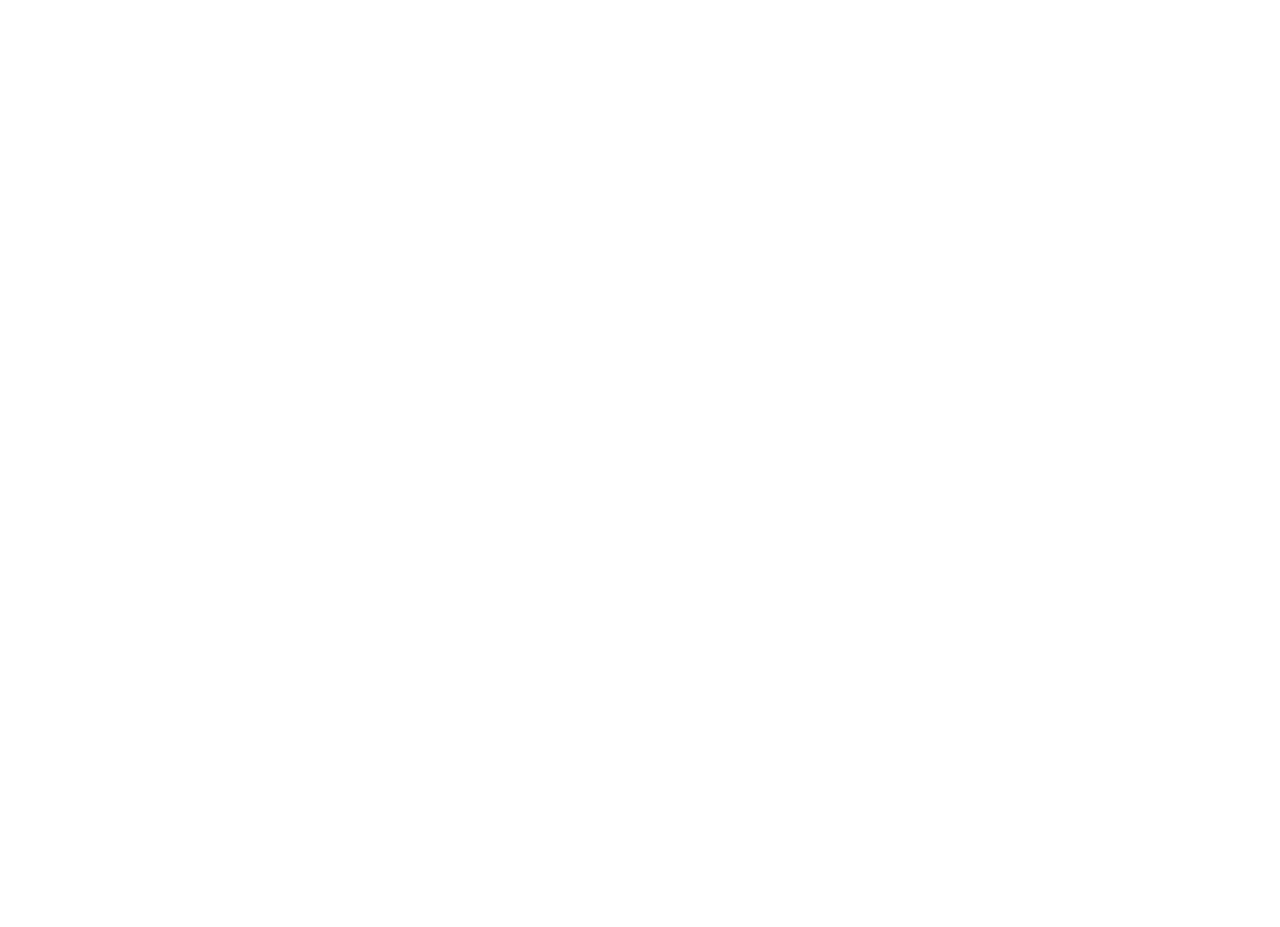
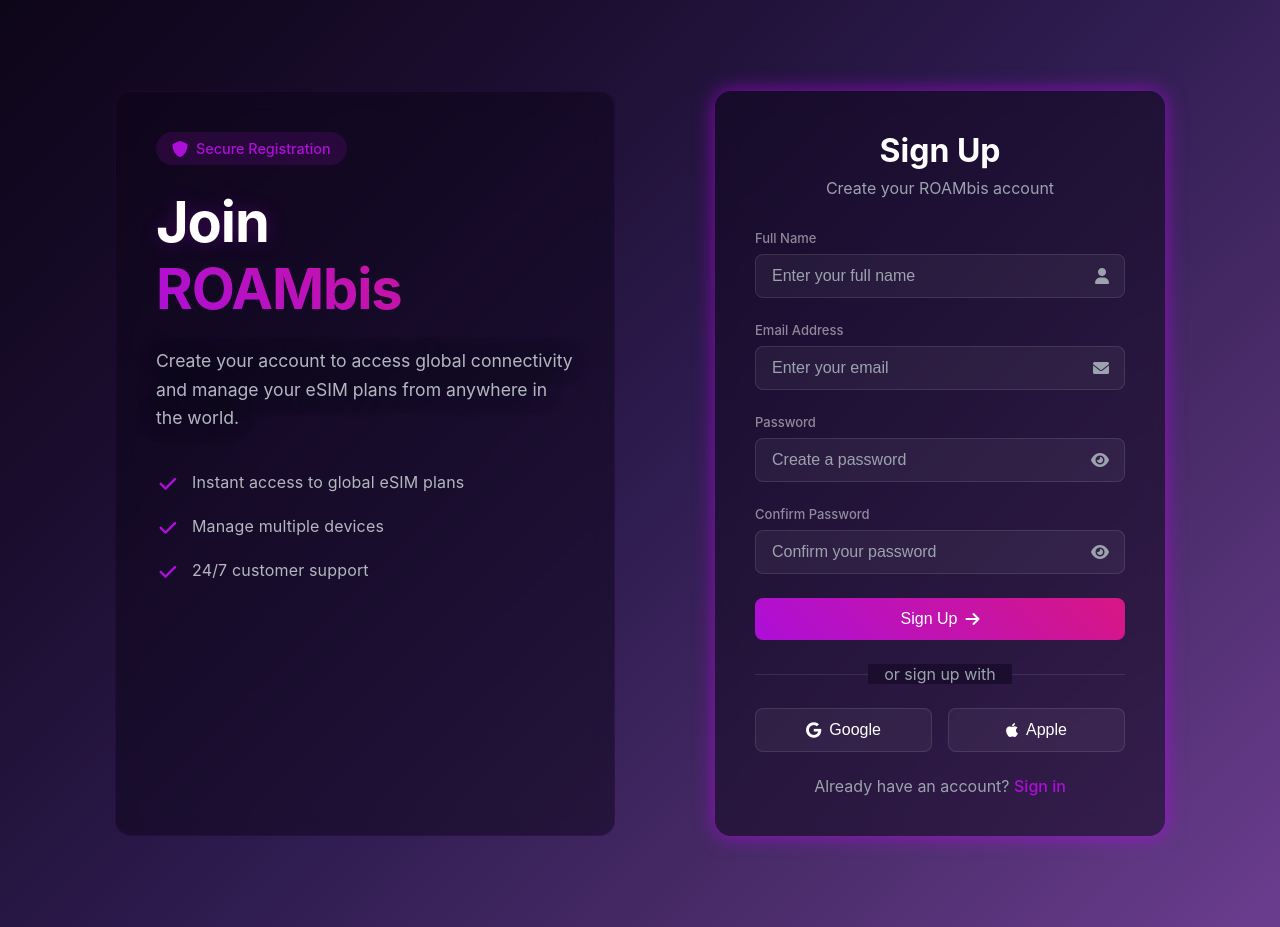
Before and after one commit to SanadMakhlouf/RoamBis, a React (Create React App) app: page /signup in a window 1280 px wide. Before the commit this address had no page. Before the commit the page ends 800 px from the top, so only its background shows below. Built offline with nearby package versions, Linux system fonts and the light colour scheme.

Commit message:
login regle 100%

```diff
--- a/src/App.js
+++ b/src/App.js
@@ -13,6 +13,7 @@
 import Footer from "./components/Footer";
 import WhyTravel from "./components/whytravel";
 import Login from "./components/login";
+import Signup from "./components/signup";
 import Plans from "./components/Plans";
 import Coverage from "./components/Coverage";
 import Countries from "./components/Countries";
@@ -24,6 +25,7 @@
     <Router>
       <Routes>
         <Route path="/login" element={<Login />} />
+        <Route path="/signup" element={<Signup />} />
         <Route
           path="/countries"
           element={
--- /dev/null
+++ b/src/components/signup.js
@@ -0,0 +1,250 @@
+import React, { useState } from "react";
+import "./styles/login.css";
+import { Link, useNavigate } from "react-router-dom";
+
+function Signup() {
+  const navigate = useNavigate();
+  const [formData, setFormData] = useState({
+    name: "",
+    email: "",
+    password: "",
+    password_confirmation: "",
+  });
+  const [loading, setLoading] = useState(false);
+  const [error, setError] = useState(null);
+  const [showPassword, setShowPassword] = useState(false);
+  const [showConfirmPassword, setShowConfirmPassword] = useState(false);
+
+  const handleChange = (e) => {
+    const { name, value } = e.target;
+    setFormData((prevState) => ({
+      ...prevState,
+      [name]: value,
+    }));
+    // Clear error when user starts typing
+    if (error) setError(null);
+  };
+
+  const handleSubmit = async (e) => {
+    e.preventDefault();
+    setLoading(true);
+    setError(null);
+
+    // Basic validation
+    if (formData.password !== formData.password_confirmation) {
+      setError("Passwords do not match");
+      setLoading(false);
+      return;
+    }
+
+    try {
+      const response = await fetch("http://127.0.0.1:8000/api/register", {
+        method: "POST",
+        headers: {
+          "Content-Type": "application/json",
+          Accept: "application/json",
+          "Access-Control-Allow-Origin": "*",
+          "Access-Control-Allow-Methods": "POST",
+          "Access-Control-Allow-Headers": "Content-Type, Authorization",
+        },
+        credentials: "include",
+        body: JSON.stringify({
+          name: formData.name,
+          email: formData.email,
+          password: formData.password,
+          password_confirmation: formData.password_confirmation,
+        }),
+      });
+
+      const data = await response.json();
+      console.log("Registration response:", data); // Add this to debug the response
+
+      // Check if registration was successful based on the response data
+      if (data.status === "success" || data.token) {
+        if (data.token) {
+          // Store the token in localStorage
+          localStorage.setItem("token", data.token);
+          // Store user data if needed
+          if (data.user) {
+            localStorage.setItem("user", JSON.stringify(data.user));
+          }
+          // Redirect to dashboard or home
+          navigate("/");
+        } else {
+          // If registration is successful but no token is returned, redirect to login
+          alert("Registration successful! Please login to continue.");
+          navigate("/login");
+        }
+      } else {
+        // If registration failed, throw an error with the message from the server
+        throw new Error(
+          data.message || "Registration failed. Please try again."
+        );
+      }
+    } catch (err) {
+      console.error("Registration error:", err);
+      if (err.message.includes("Failed to fetch")) {
+        setError(
+          "Cannot connect to the server. Please check if the backend server is running."
+        );
+      } else {
+        setError(err.message || "Failed to register. Please try again.");
+      }
+    } finally {
+      setLoading(false);
+    }
+  };
+
+  const togglePasswordVisibility = () => {
+    setShowPassword(!showPassword);
+  };
+
+  const toggleConfirmPasswordVisibility = () => {
+    setShowConfirmPassword(!showConfirmPassword);
+  };
+
+  return (
+    <div className="login-container">
+      <div className="login-content">
+        <div className="secure-badge">
+          <i className="fas fa-shield-alt"></i>
+          <span>Secure Registration</span>
+        </div>
+        <h1>Join</h1>
+        <h1 className="gradient-text">ROAMbis</h1>
+        <p>Create your account to access global connectivity</p>
+        <p>and manage your eSIM plans from anywhere in the world.</p>
+        <div className="login-list">
+          <div className="login-list-item">
+            <div className="list-item">
+              <i className="fas fa-check"></i>
+              <span>Instant access to global eSIM plans</span>
+            </div>
+            <div className="list-item">
+              <i className="fas fa-check"></i>
+              <span>Manage multiple devices</span>
+            </div>
+            <div className="list-item">
+              <i className="fas fa-check"></i>
+              <span>24/7 customer support</span>
+            </div>
+          </div>
+        </div>
+      </div>
+
+      <div className="login-form">
+        <h1>Sign Up</h1>
+        <p>Create your ROAMbis account</p>
+        {error && <div className="error-message">{error}</div>}
+        <div className="form-container">
+          <form onSubmit={handleSubmit}>
+            <div className="form-group">
+              <label htmlFor="name">Full Name</label>
+              <div className="input-group">
+                <input
+                  type="text"
+                  id="name"
+                  name="name"
+                  placeholder="Enter your full name"
+                  value={formData.name}
+                  onChange={handleChange}
+                  required
+                />
+                <i className="fas fa-user"></i>
+              </div>
+            </div>
+            <div className="form-group">
+              <label htmlFor="email">Email Address</label>
+              <div className="input-group">
+                <input
+                  type="email"
+                  id="email"
+                  name="email"
+                  placeholder="Enter your email"
+                  value={formData.email}
+                  onChange={handleChange}
+                  required
+                />
+                <i className="fas fa-envelope"></i>
+              </div>
+            </div>
+            <div className="form-group">
+              <label htmlFor="password">Password</label>
+              <div className="input-group">
+                <input
+                  type={showPassword ? "text" : "password"}
+                  id="password"
+                  name="password"
+                  placeholder="Create a password"
+                  value={formData.password}
+                  onChange={handleChange}
+                  required
+                />
+                <i
+                  className={`fas ${showPassword ? "fa-eye-slash" : "fa-eye"}`}
+                  onClick={togglePasswordVisibility}
+                  style={{ cursor: "pointer" }}
+                ></i>
+              </div>
+            </div>
+            <div className="form-group">
+              <label htmlFor="password_confirmation">Confirm Password</label>
+              <div className="input-group">
+                <input
+                  type={showConfirmPassword ? "text" : "password"}
+                  id="password_confirmation"
+                  name="password_confirmation"
+                  placeholder="Confirm your password"
+                  value={formData.password_confirmation}
+                  onChange={handleChange}
+                  required
+                />
+                <i
+                  className={`fas ${
+                    showConfirmPassword ? "fa-eye-slash" : "fa-eye"
+                  }`}
+                  onClick={toggleConfirmPasswordVisibility}
+                  style={{ cursor: "pointer" }}
+                ></i>
+              </div>
+            </div>
+            <button
+              type="submit"
+              className={`sign-in-button ${loading ? "loading" : ""}`}
+              disabled={loading}
+            >
+              {loading ? (
+                <>
+                  <span className="spinner"></span>
+                  Creating Account...
+                </>
+              ) : (
+                <>
+                  Sign Up <i className="fas fa-arrow-right"></i>
+                </>
+              )}
+            </button>
+            <div className="continue-with">
+              <span>or sign up with</span>
+            </div>
+            <div className="social-login">
+              <button type="button" className="google-btn">
+                <i className="fab fa-google"></i>
+                Google
+              </button>
+              <button type="button" className="apple-btn">
+                <i className="fab fa-apple"></i>
+                Apple
+              </button>
+            </div>
+            <p className="signup-prompt">
+              Already have an account? <Link to="/login">Sign in</Link>
+            </p>
+          </form>
+        </div>
+      </div>
+    </div>
+  );
+}
+
+export default Signup;
```
